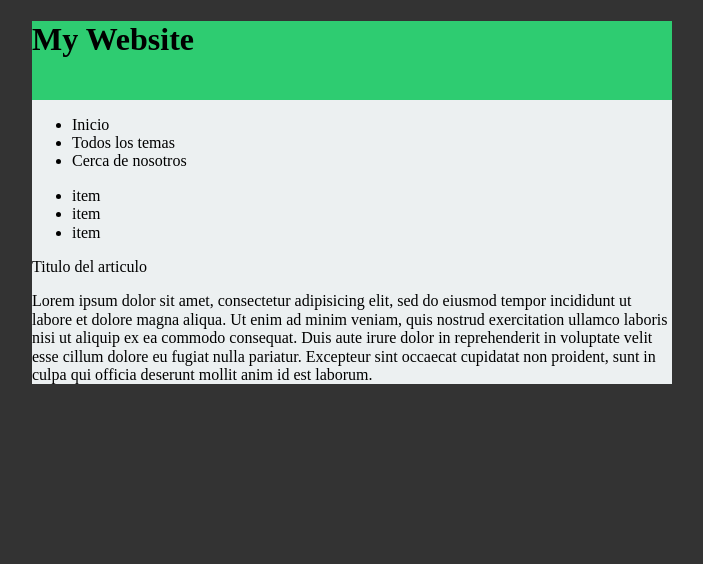
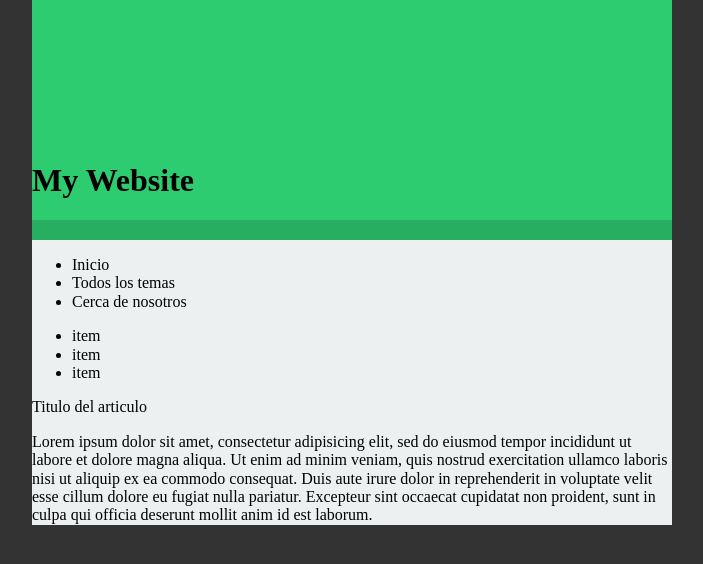
Before and after one commit to sarkispeha/webpage_mockup, a plain HTML site: page index.html in a window 1280 px wide. Shown: the whole page, without its empty margins (288-991 px from the left). Drawn offline with nearby package versions, Linux system fonts and the light colour scheme.

Commit message:
positions set up for header

```diff
--- a/main.css
+++ b/main.css
@@ -1,7 +1,16 @@
 .header {
 	background-color: #2ecc71;
 	width:100%;
+	height: 200px;
 	padding-bottom: 20px;
+	position: relative;
+	border-bottom: 20px solid #27AE60;
+}
+
+.header h1{
+	position: absolute;
+	bottom: 0;
+	left: 0;
 }
 
 .main-block {
```
